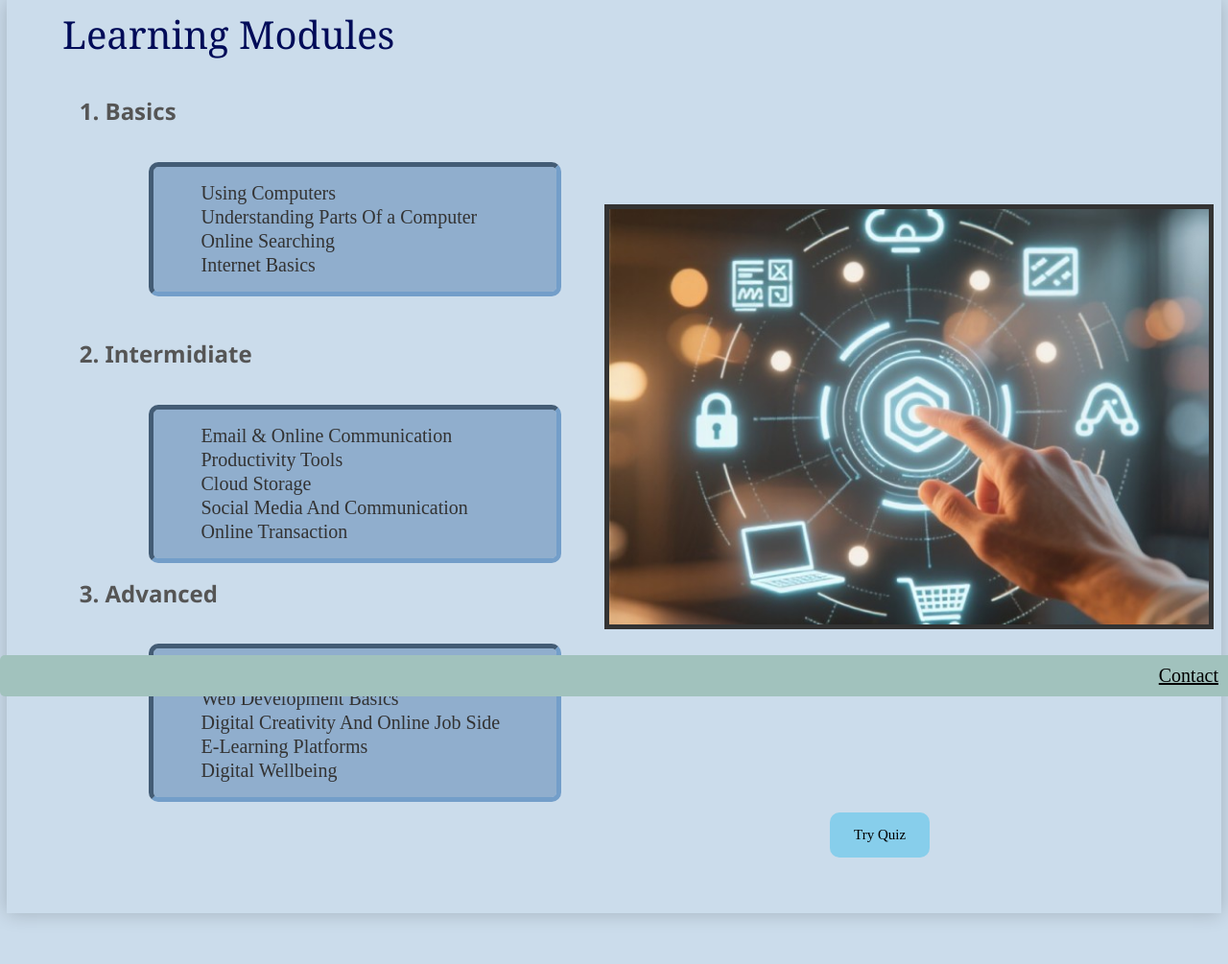
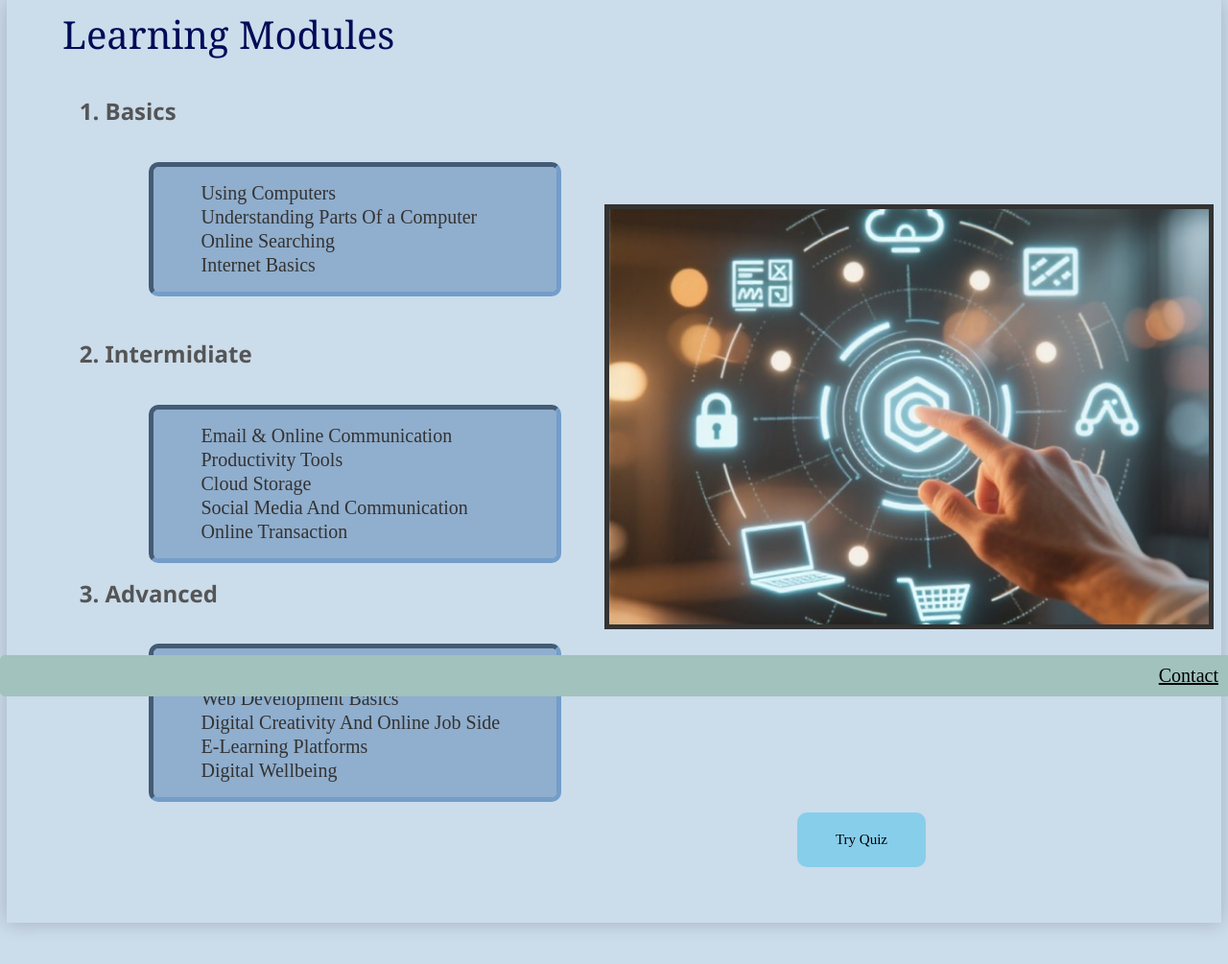
Before and after one commit to Shan560-web/Digital_Hub, a plain HTML site: page Modules.html in a window 1280 px wide. Shown: the part 74-1079 px from the top of the page at 96% size. Drawn offline with Linux system fonts and the light colour scheme.

Commit message:
Update Modules.html

```diff
--- a/Modules.html
+++ b/Modules.html
@@ -105,6 +105,7 @@
 			max-width:100%;
 			height:auto;
 			padding-right:0px;
+			gap:40px;
 			}
 
 			/*image*/
@@ -120,9 +121,9 @@
 
 			.quiz{
 	        display:flex;
-			justify-content:flex-start;
-			margin-left:850px;
+			justify-content:flex-end;
 			margin-bottom:50px;
+			margin-right:300px;
 			}
 
 
@@ -132,7 +133,7 @@
 			background-color:#87CEEB;
 			color:black;
 			font-family:Constantia;
-			padding:15px 25px;
+			padding:20px 40px;
 			border-radius:10px;
 			font-size:15px;
 			}
```
